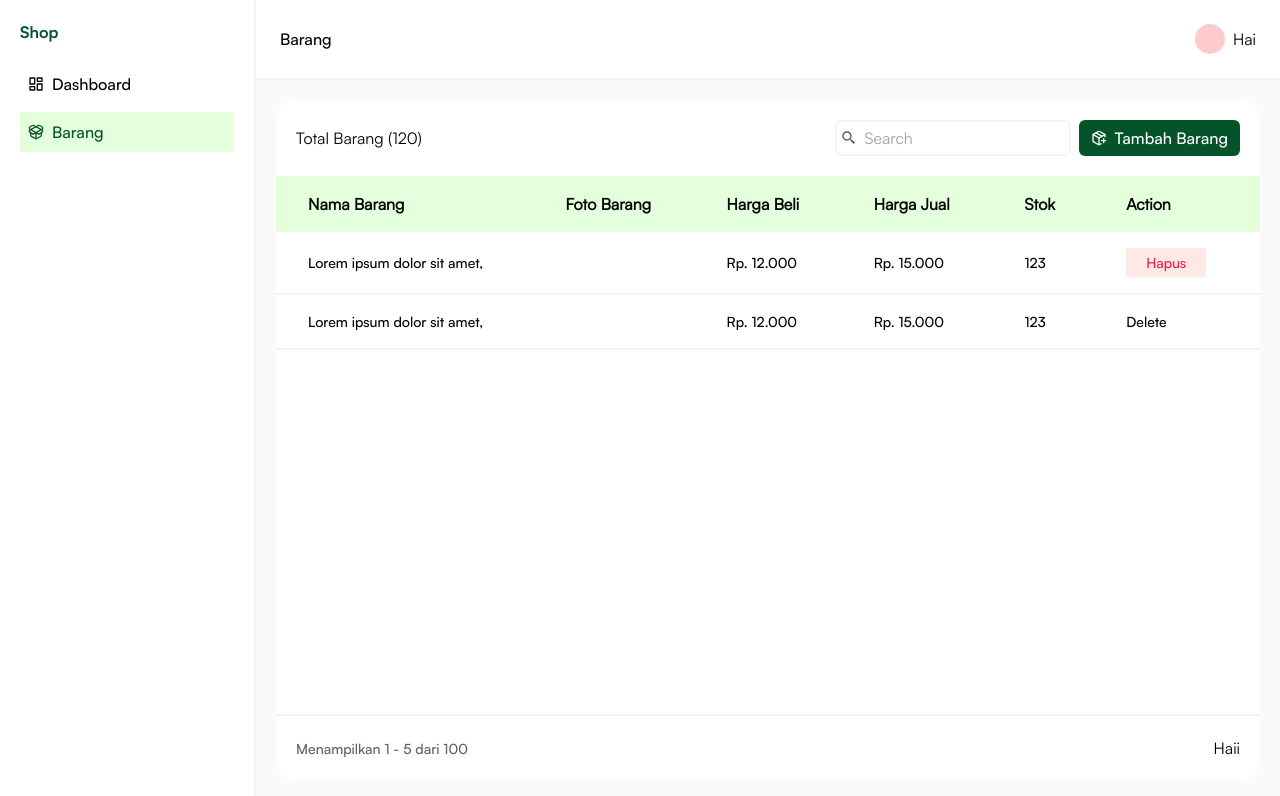
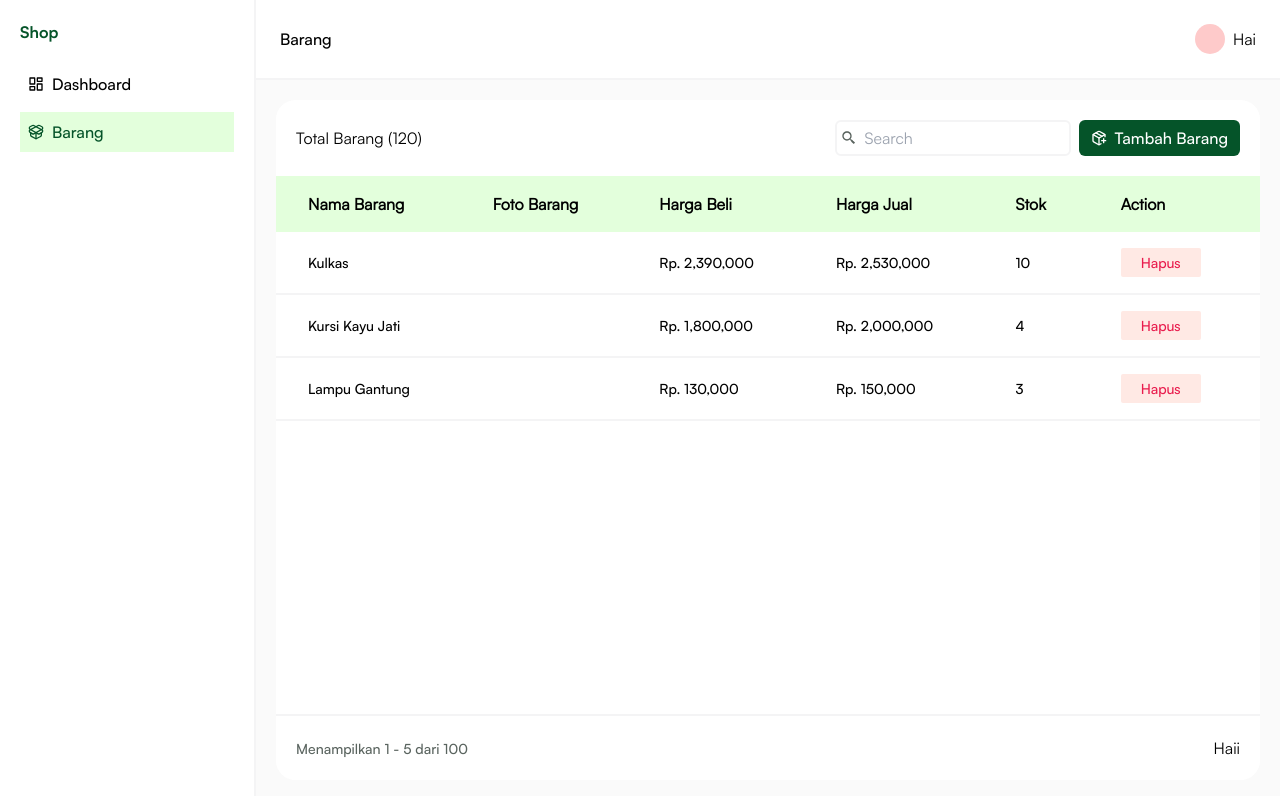
Before and after one commit to Ramdhani11/shop_app, a Next.js app: page /dashboard/barang in a window 1280 px wide. Shown: the top 796 px of the page. Built offline with nearby package versions, Linux system fonts and the light colour scheme.

Commit message:
create tabel comp

```diff
--- a/app/dashboard/barang/page.tsx
+++ b/app/dashboard/barang/page.tsx
@@ -3,7 +3,7 @@
 import React, { useState, MouseEvent, useEffect } from "react";
 import { BiSearchAlt2 } from "react-icons/bi";
 import { LuPackagePlus } from "react-icons/lu";
-import { Modal, ModalDelete } from "@/components";
+import { Modal, ModalDelete, TableItem } from "@/components";
 import { dummyData } from "@/constant";
 import { DataDummy } from "@/types";
 
@@ -12,9 +12,10 @@ const page = () => {
   const [deleteModal, setDeleteModal] = useState<boolean>(false);
   const [datas, setDatas] = useState<DataDummy[]>([]);
 
-  const deleteHandler = (e: MouseEvent) => {
+  const deleteHandler = (e: MouseEvent,id: number) => {
     e.preventDefault();
-    setDeleteModal(!deleteModal);
+    alert(id)
+
   };
 
   const modalHandler = (e: MouseEvent) => {
@@ -64,44 +65,9 @@ const page = () => {
             </tr>
           </thead>
           <tbody className="w-full">
-            <tr className="border-b-[2px] border-borderColor">
-              <td className="px-8 py-4 font-custom-medium text-[14px] ">
-                Lorem ipsum dolor sit amet,
-              </td>
-              <td className="px-8 py-4"></td>
-              <td className="px-8 py-4 font-custom-medium text-[14px]">
-                Rp. 12.000
-              </td>
-              <td className="px-8 py-4 font-custom-medium text-[14px]">
-                Rp. 15.000
-              </td>
-              <td className="px-8 py-4 font-custom-medium text-[14px]">123</td>
-              <td className="px-8 py-4 font-custom-medium text-[14px]">
-                <button
-                  type="button"
-                  onClick={deleteHandler}
-                  className="bg-[#ffe9e4] text-[#e91c4d] font-custom-medium py-1 px-5 text-[14px] rounded-sm mr-[10px]"
-                >
-                  Hapus
-                </button>
-              </td>
-            </tr>
-            <tr className="border-b-[2px] border-borderColor">
-              <td className="px-8 py-4 font-custom-medium text-[14px] ">
-                Lorem ipsum dolor sit amet,
-              </td>
-              <td className="px-8 py-4"></td>
-              <td className="px-8 py-4 font-custom-medium text-[14px]">
-                Rp. 12.000
-              </td>
-              <td className="px-8 py-4 font-custom-medium text-[14px]">
-                Rp. 15.000
-              </td>
-              <td className="px-8 py-4 font-custom-medium text-[14px]">123</td>
-              <td className="px-8 py-4 font-custom-medium text-[14px]">
-                Delete
-              </td>
-            </tr>
+            {datas.map((data) => {
+              return <TableItem deleteHandler={deleteHandler} data={data} />;
+            })}
           </tbody>
         </table>
         <div className="border-t-[2px] border-borderColor p-[20px] bg-white w-full flex justify-between items-center absolute bottom-0">
--- /dev/null
+++ b/components/TableItem.tsx
@@ -0,0 +1,36 @@
+import { DataDummy } from "@/types";
+import React from "react";
+
+interface TableProps {
+  deleteHandler: any;
+  data: DataDummy;
+}
+
+const TableItem = ({ deleteHandler, data }: TableProps) => {
+  return (
+    <tr className="border-b-[2px] border-borderColor">
+      <td className="px-8 py-4 font-custom-medium text-[14px] ">
+        {data.namaBarang}
+      </td>
+      <td className="px-8 py-4"></td>
+      <td className="px-8 py-4 font-custom-medium text-[14px]">
+        Rp. {data.hargaBeli.toLocaleString()}
+      </td>
+      <td className="px-8 py-4 font-custom-medium text-[14px]">
+        Rp. {data.hargaJual.toLocaleString()}
+      </td>
+      <td className="px-8 py-4 font-custom-medium text-[14px]">{data.stok}</td>
+      <td className="px-8 py-4 font-custom-medium text-[14px]">
+        <button
+          type="button"
+          onClick={(e)=>deleteHandler(e,data.id)}
+          className="bg-[#ffe9e4] text-[#e91c4d] font-custom-medium py-1 px-5 text-[14px] rounded-sm mr-[10px]"
+        >
+          Hapus
+        </button>
+      </td>
+    </tr>
+  );
+};
+
+export default TableItem;
--- a/components/index.ts
+++ b/components/index.ts
@@ -2,5 +2,6 @@ import Navbar from "./Navbar";
 import Sidebar from "./Sidebar";
 import Modal from "./Modal";
 import ModalDelete from "./ModalDelete";
+import TableItem from "./TableItem";
 
-export { Sidebar, Navbar,Modal,ModalDelete };
+export { Sidebar, Navbar, Modal, ModalDelete, TableItem };
```
